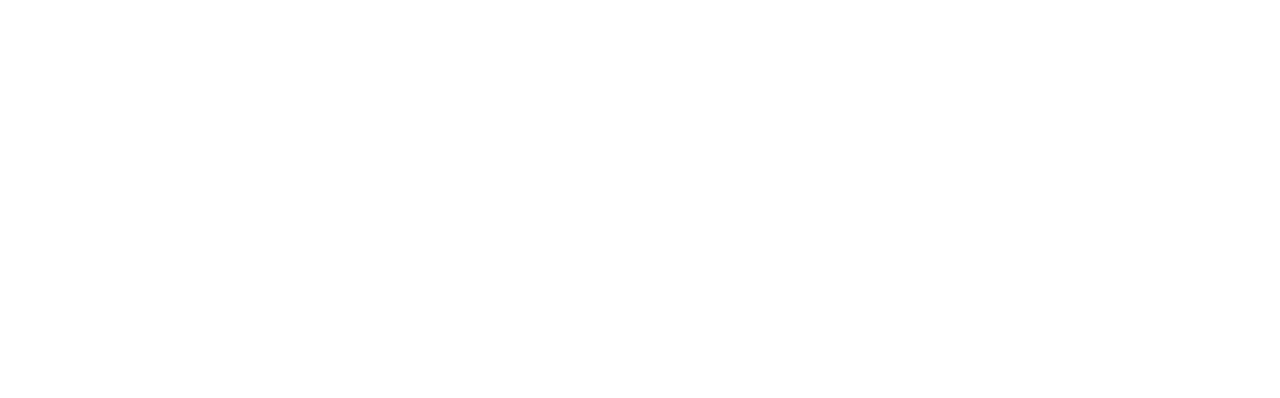
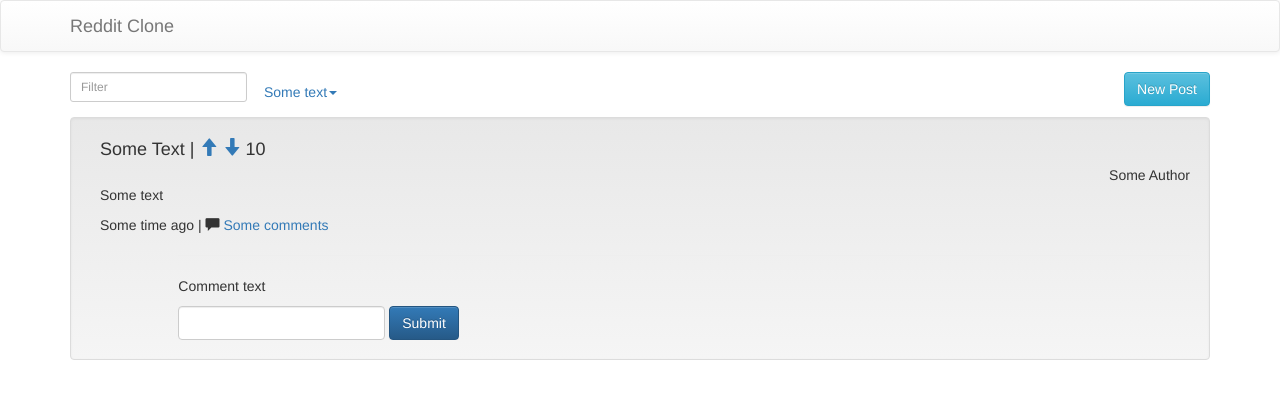
Before and after one commit to Stigeweard/reddit-clone-part1, a website: page index.html in a window 1280 px wide. Drawn offline with nearby package versions, Linux system fonts and the light colour scheme.

Commit message:
html additives

```diff
--- a/index.html
+++ b/index.html
@@ -5,10 +5,113 @@
     <title>Reddit Clone</title>
     <meta name="viewport" content="width=device-width, initial-scale=1, shrink-to-fit=no">
     <meta http-equiv="x-ua-compatible" content="ie=edge">
+    <!-- Latest compiled and minified CSS -->
+<link rel="stylesheet" href="https://maxcdn.bootstrapcdn.com/bootstrap/3.3.7/css/bootstrap.min.css" integrity="sha384-BVYiiSIFeK1dGmJRAkycuHAHRg32OmUcww7on3RYdg4Va+PmSTsz/K68vbdEjh4u" crossorigin="anonymous">
+
+<!-- Optional theme -->
+<link rel="stylesheet" href="https://maxcdn.bootstrapcdn.com/bootstrap/3.3.7/css/bootstrap-theme.min.css" integrity="sha384-rHyoN1iRsVXV4nD0JutlnGaslCJuC7uwjduW9SVrLvRYooPp2bWYgmgJQIXwl/Sp" crossorigin="anonymous">
+
+<!-- Latest compiled and minified JavaScript -->
+<script src="https://maxcdn.bootstrapcdn.com/bootstrap/3.3.7/js/bootstrap.min.js" integrity="sha384-Tc5IQib027qvyjSMfHjOMaLkfuWVxZxUPnCJA7l2mCWNIpG9mGCD8wGNIcPD7Txa" crossorigin="anonymous"></script>
   </head>
   <body>
-    <HEYYYYY></HEYYYYY>
-    <!-- TODO: make this work -->
+      <nav class="navbar navbar-default">
+        <div class="container">
+          <div class="navbar-header">
+            <button type="button" class="navbar-toggle collapsed" data-toggle="collapse" data-target="#bs-example-navbar-collapse-1" aria-expanded="false">
+              <span class="sr-only">Toggle navigation</span>
+              <span class="icon-bar"></span>
+              <span class="icon-bar"></span>
+              <span class="icon-bar"></span>
+            </button>
+            <a class="navbar-brand">Reddit Clone</a>
+          </div>
 
+          <div class="collapse navbar-collapse" id="bs-example-navbar-collapse-1">
+          </div>
+        </div>
+      </nav>
+
+      <main class="container">
+
+        <div class="pull-right">
+          <p><a class="btn btn-info">New Post</a></p>
+        </div>
+
+        <ul class="nav nav-pills">
+          <li role="presentation" class="active">
+            <input type="search" class="form-control input-sm search-form" placeholder="Filter">
+          </li>
+          <li class="dropdown">
+            <a href="#"
+              class="dropdown-toggle"
+              data-toggle="dropdown"
+              role="button"
+              aria-haspopup="true"
+              aria-expanded="false">Some text<span class="caret"></span></a>
+            <ul class="dropdown-menu">
+              <li><a>Some text</a></li>
+            </ul>
+          </li>
+        </ul
+        <div class="row">
+          <div class="col-md-8">
+
+            <post-form></post-form>
+
+          </div>
+        </div>
+
+        <div class="row">
+          <div class="col-md-12">
+
+            <div class="well">
+              <div class="media-left">
+                <img class="media-object">
+              </div>
+              <div class="media-body">
+                <h4 class="media-heading">
+                  Some Text
+                  |
+                  <a><i class="glyphicon glyphicon-arrow-up"></i></a>
+                  <a><i class="glyphicon glyphicon-arrow-down"></i></a>
+                  10
+                </h4>
+                <div class="text-right">
+                  Some Author
+                </div>
+                <p>
+                  Some text
+                </p>
+                <div>
+                  Some time ago
+                  |
+                  <i class="glyphicon glyphicon-comment"></i>
+                  <a>
+                    Some comments
+                  </a>
+                </div>
+                <div class="row">
+                  <div class="col-md-offset-1">
+                    <hr>
+                    <p>
+                      Comment text
+                    </p>
+                    <form class="form-inline">
+                      <div class="form-group">
+                        <input class="form-control">
+                      </div>
+                      <div class="form-group">
+                        <input type="submit" class="btn btn-primary">
+                      </div>
+                    </form>
+                  </div>
+                </div>
+              </div>
+            </div>
+
+          </div>
+        </div>
+      </main>
   </body>
 </html>
```
Also changed, not shown: postForm.html (added, +23 -0 lines).
